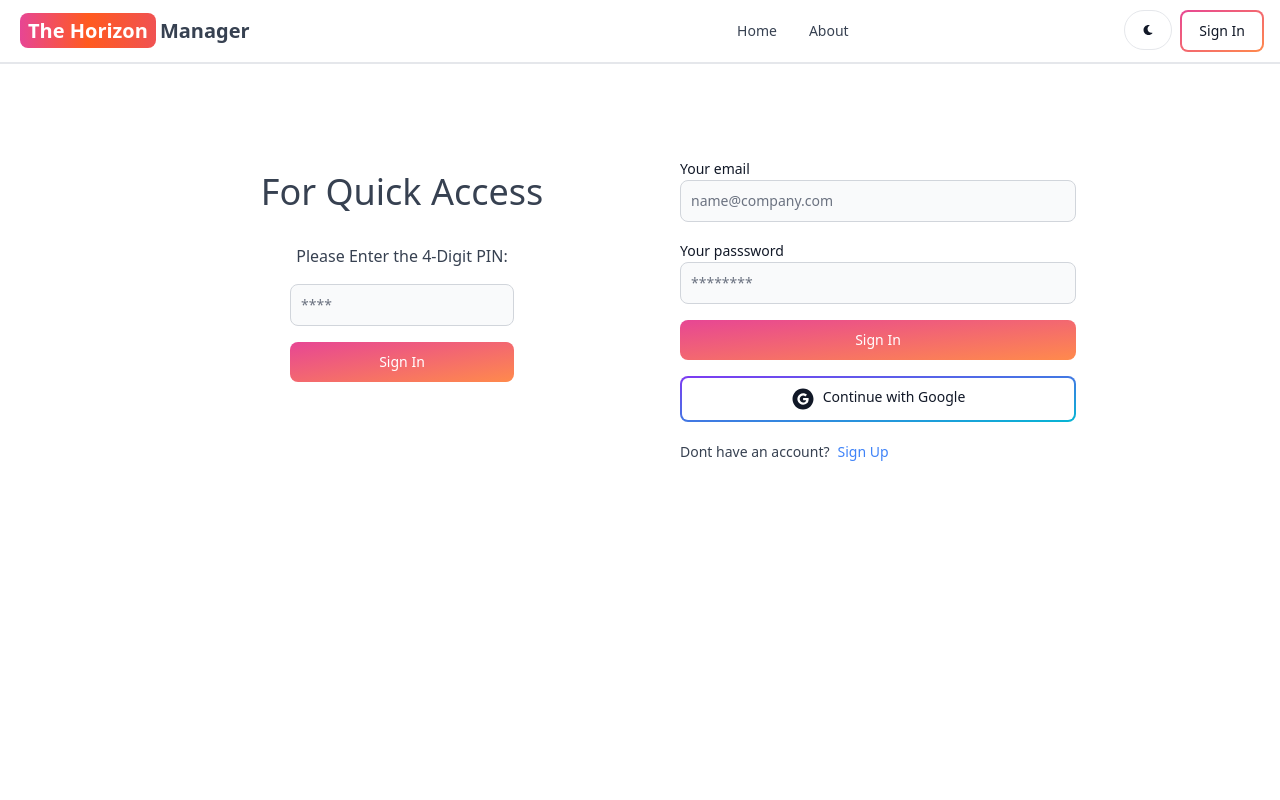
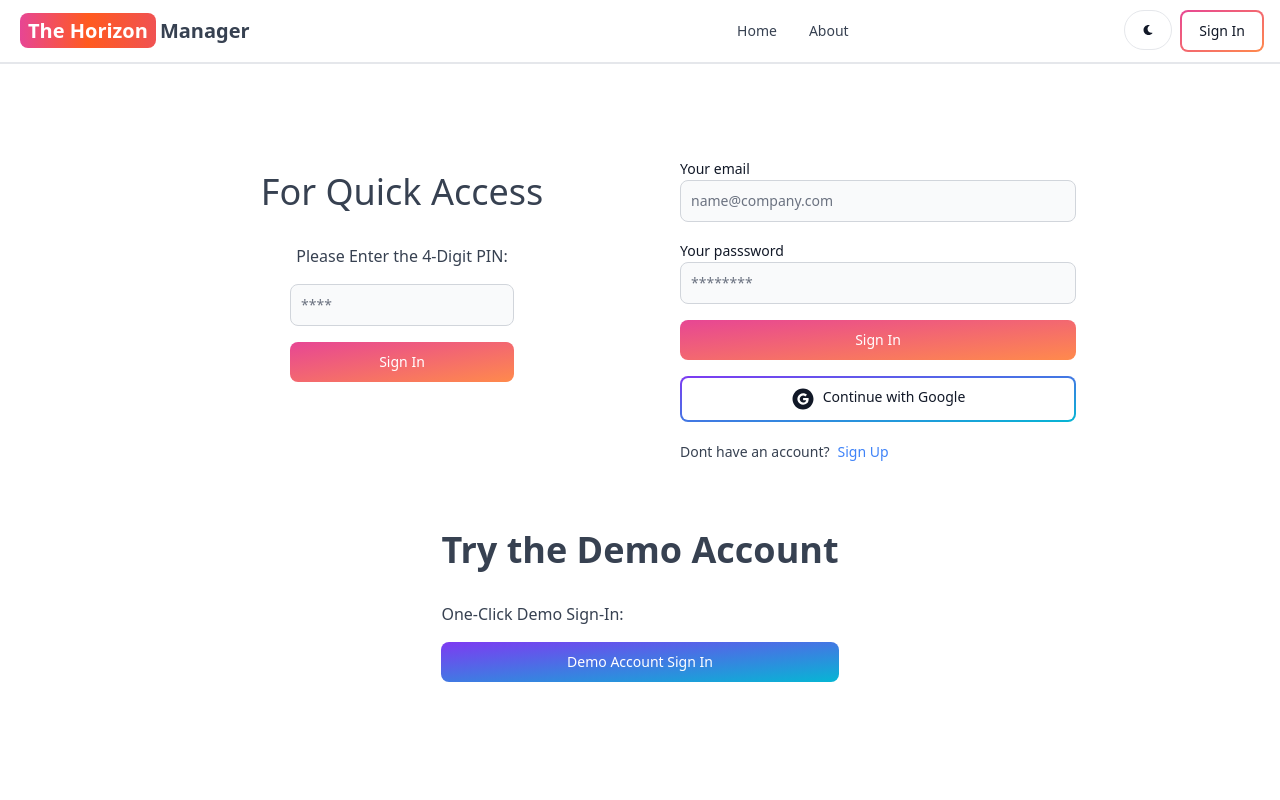
Before and after one commit to ShhmonDai/Horizon-Delivery-Manager, a React (Vite) app in the folder client/: page /sign-in in a window 1280 px wide. Shown: the top 800 px of the page. Built offline with nearby package versions, Linux system fonts and the light colour scheme; no server answers.

Commit message:
Added one click demo account login for easy app previews

```diff
--- a/client/src/pages/SignIn.jsx
+++ b/client/src/pages/SignIn.jsx
@@ -21,6 +21,7 @@ export default function SignIn() {
     const handleChange = (e) => {
         setFormData({ ...formData, [e.target.id]: e.target.value.trim() });
     };
+
     const handleSubmit = async (e) => {
 
         e.preventDefault();
@@ -47,7 +48,7 @@ export default function SignIn() {
 
             if (res.ok) {
                 dispatch(signInSuccess(data));
-                navigate('/');
+                navigate('/packages');
             }
 
         } catch (error) {
@@ -55,6 +56,36 @@ export default function SignIn() {
             dispatch(signInFailure(error.message));
         }
     };
+
+    const handleDemo = async () => {
+
+        try {
+            setErrorMessageAlert(null);
+            dispatch(signInStart());
+            const res = await fetch('/api/auth/signindemo', {
+                method: 'POST',
+                headers: { 'Content-Type': 'application/json' },
+                body: JSON.stringify({ email: 'demo@demo.com' }),
+            });
+
+            const data = await res.json();
+            if (data.success === false) {
+                setErrorMessageAlert(data.message);
+                dispatch(signInFailure(data.message));
+            }
+
+
+            if (res.ok) {
+                dispatch(signInSuccess(data));
+                navigate('/packages');
+            }
+
+        } catch (error) {
+            setErrorMessageAlert(error.message);
+            dispatch(signInFailure(error.message));
+        }
+    };
+
 
 
     return (
@@ -96,6 +127,8 @@ export default function SignIn() {
                             Sign Up
                         </Link>
                     </div>
+
+
                     {errorMessageAlert && (
                         <Alert className='mt-5' color='failure' onDismiss={() => clearAlert()}>
                             {errorMessageAlert}
@@ -104,7 +137,32 @@ export default function SignIn() {
                     }
                 </div>
 
+
+
             </div>
+
+            {/* Demo Account*/}
+            <div className="flex justify-center">
+                <div className="max-w-lg mt-10 mb-20 flex flex-col px-3">
+                    <p className='text-4xl font-semibold my-4 text-center'>
+                        Try the Demo Account
+                    </p>
+                    <span className='mt-4 mb-2' >One-Click Demo Sign-In:</span>
+
+                    <Button gradientDuoTone="purpleToBlue" type='submit' disabled={loading} onClick={() => {
+                        handleDemo();
+                    }} className="my-2">
+                        {loading ? (
+                            <>
+                                <Spinner size='sm' />
+                                <span className='pl-3'>Loading...</span>
+                            </>
+                        ) : ('Demo Account Sign In'
+                        )}
+                    </Button>
+                </div>
+            </div>
+
         </div>
 
     )
--- a/client/src/pages/SignUp.jsx
+++ b/client/src/pages/SignUp.jsx
@@ -64,6 +64,15 @@ export default function SignUp() {
                         Welcome to Horizon Package Manager. You can sign up with your email and password or with Google account for initial access. For full access you have to wait for
                         permissions to be granted to your account by the administrator.
                     </p>
+
+                    <p className='text-center lg:text-left text-sm mt-5 font-bold mb-20'>
+                        For a preview: A Demo Account has already been created. Available at the
+                        <span className="px-1">
+                            <Link to='/sign-in' className='text-blue-500'>
+                                Sign In
+                            </Link> page.
+                        </span>
+                    </p>
                 </div>
 
 
@@ -93,7 +102,7 @@ export default function SignUp() {
                         </Button>
                         <OAuth />
                     </form>
-                    <div className='flex gap-2 text-sm mt-5'>
+                    <div className='flex gap-2 text-sm mt-5 mb-20'>
                         <span>Have an account?</span>
                         <Link to='/sign-in' className='text-blue-500'>
                             Sign In
```
